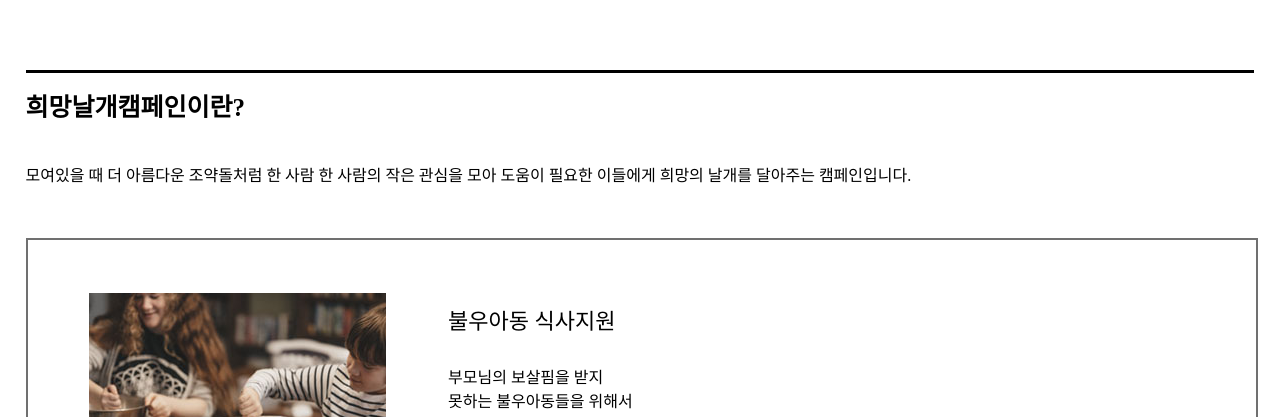
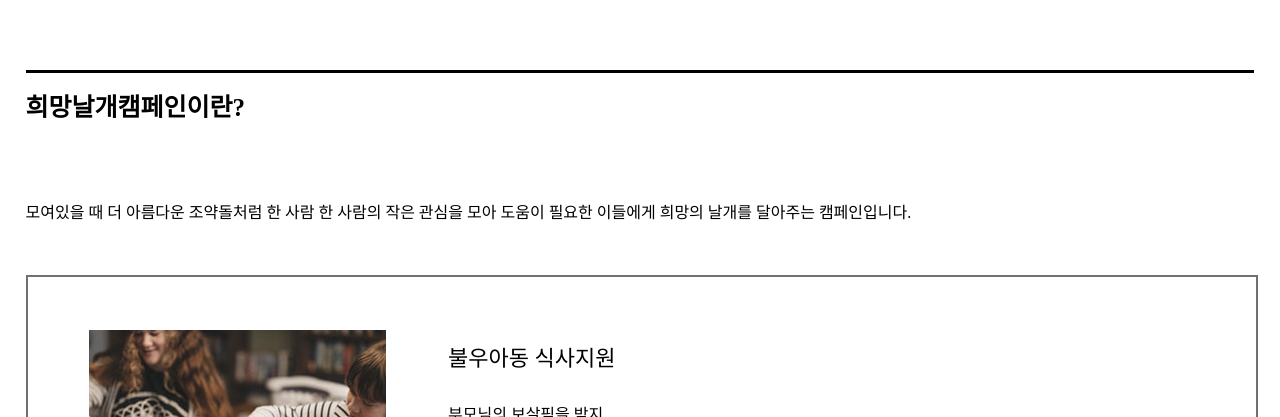
Before and after one commit to Suhyang1120/project2, a plain HTML site: page sub3.html in a window 1280 px wide. Shown: the part 383-800 px from the top of the page. Drawn offline with nearby package versions, Linux system fonts and the light colour scheme; files whose address does not match are found by name; a web font is replaced by a local one.

Commit message:
Update style.css

```diff
--- a/css/style.css
+++ b/css/style.css
@@ -1395,7 +1395,7 @@ nav .subMenu li:hover a {
 .cam{padding-bottom: 30px}
 
 .cam>h5{font-size: 2.5rem; width: 422px; border-top: 3px solid black; float: left; line-height: 110px}
-.cam>p{float: right; font-size: 1.6rem; width: 935px; border-top: 3px solid black; line-height: 110px}
+.cam>p{float: right; font-size: 1.6rem; width: 935px; border-top: 3px solid black; padding-top: 3%}
 .cam:after{display: block; content: ""; clear: both}
 .cam2{width: 100%; height: 590px}
 
```
